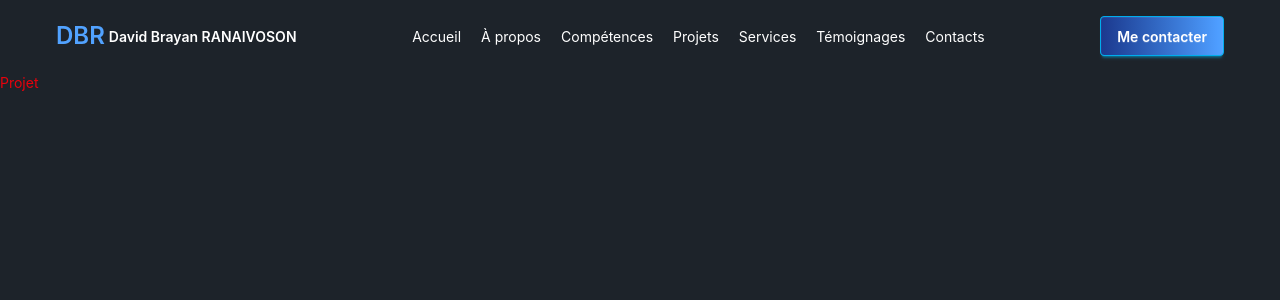
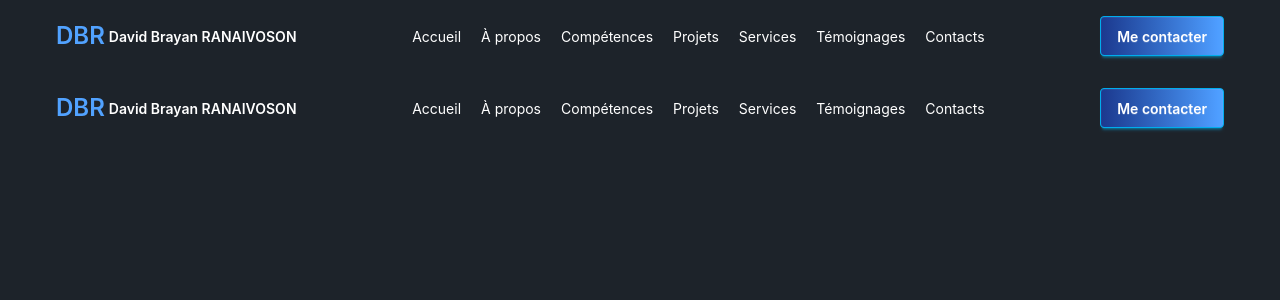
Before and after one commit to davidbrayanranaivoson/Portfolio, a React (Vite) app: page /Statistics in a window 1280 px wide. Shown: the top 300 px of the page. Built offline with nearby package versions, Linux system fonts and the light colour scheme.

Commit message:
NavBar reutilisable DONE

```diff
--- a/src/components/navbar.tsx
+++ b/src/components/navbar.tsx
@@ -2,6 +2,11 @@ import { Link } from "react-router-dom";
 
 export function NavBar() {
   return (
+    <div className="flex text-white justify-between items-center py-4 px-14 ">
+      <div className="flex items-center justify-center font-semibold">
+        <span className="pr-1 text-2xl text-blue-400">DBR</span>
+        <span>David Brayan RANAIVOSON</span>
+      </div>
       <nav className="font-stretch-90%">
         <ul className="flex gap-5 items-center justify-center">
           <Link to="/">Accueil</Link>
@@ -13,5 +18,13 @@ export function NavBar() {
           <Link to="Statistics">Contacts</Link>
         </ul>
       </nav>
+      <div>
+        <input
+          type="button"
+          value="Me contacter"
+          className="btn btn-info text-white bg-linear-to-l from-blue-400 to-blue-900"
+        />
+      </div>
+    </div>
   );
 }
--- a/src/layouts/MainLayout.tsx
+++ b/src/layouts/MainLayout.tsx
@@ -4,20 +4,9 @@ import { NavBar } from "../components/navbar";
 export default function MainLayout() {
   return (
     <div className="text-[14px]">
-      <div className="flex text-white justify-between items-center py-4 px-14 ">
-        <div className="flex items-center justify-center font-semibold">
-          <span className="pr-1 text-2xl text-blue-400">DBR</span>
-          <span>David Brayan RANAIVOSON</span>
-        </div>
+
         <NavBar />
-        <div>
-          <input
-            type="button"
-            value="Me contacter"
-            className="btn btn-info text-white bg-linear-to-l from-blue-400 to-blue-900"
-          />
-        </div>
-      </div>
+
 
       <main className="w-full">
         {/* Ici s'affichent les pages enfants */}
--- a/src/pages/Projet.tsx
+++ b/src/pages/Projet.tsx
@@ -1,3 +1,9 @@
+import { NavBar } from "../components/navbar";
+
 export default function Projet() {
-  return <h1 className="text-red-600">Projet</h1>;
+  return (
+    <div>
+      <NavBar />
+    </div>
+  );
 }
```
Lines whose indentation alone changed are shown as unchanged.
